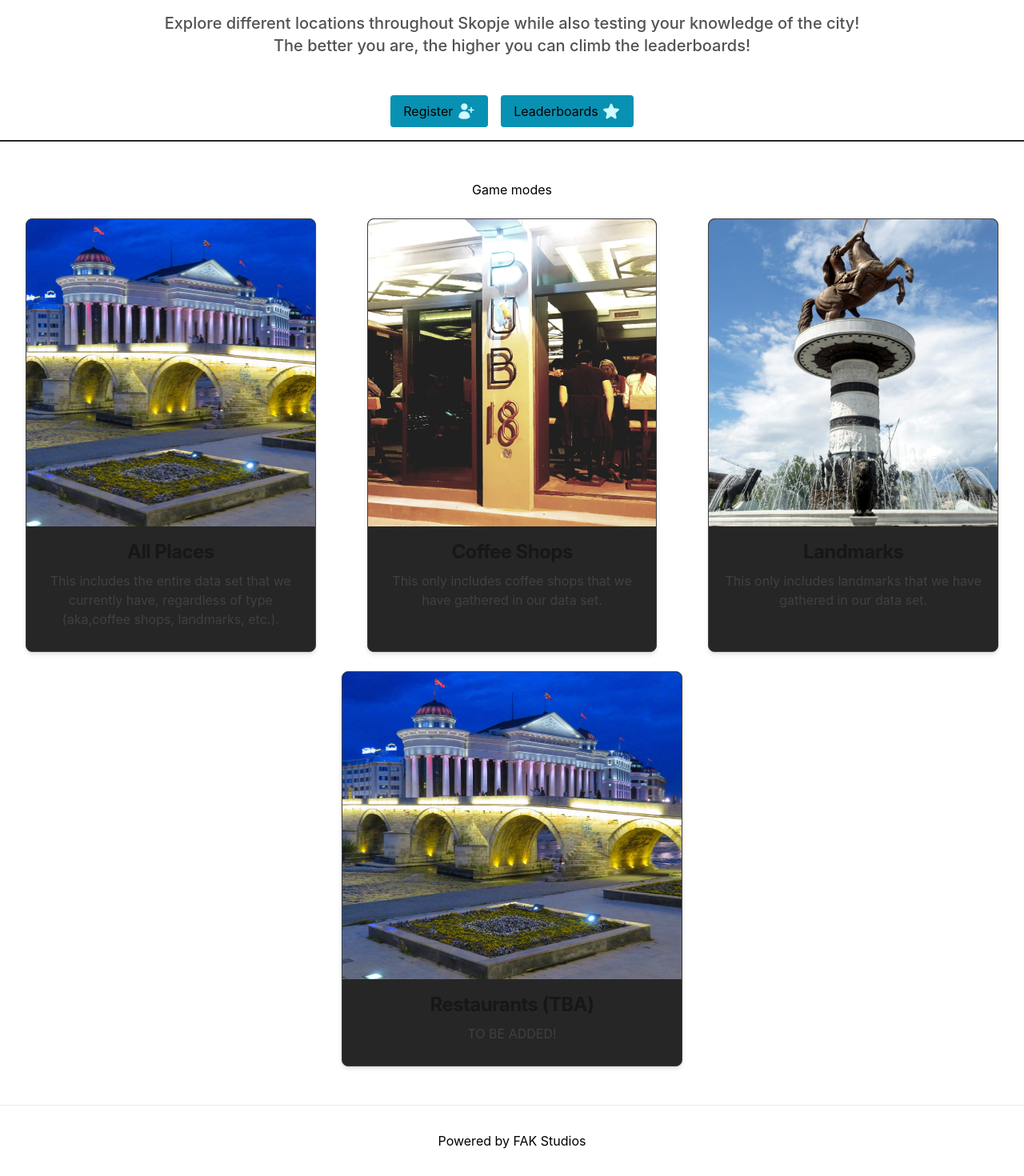
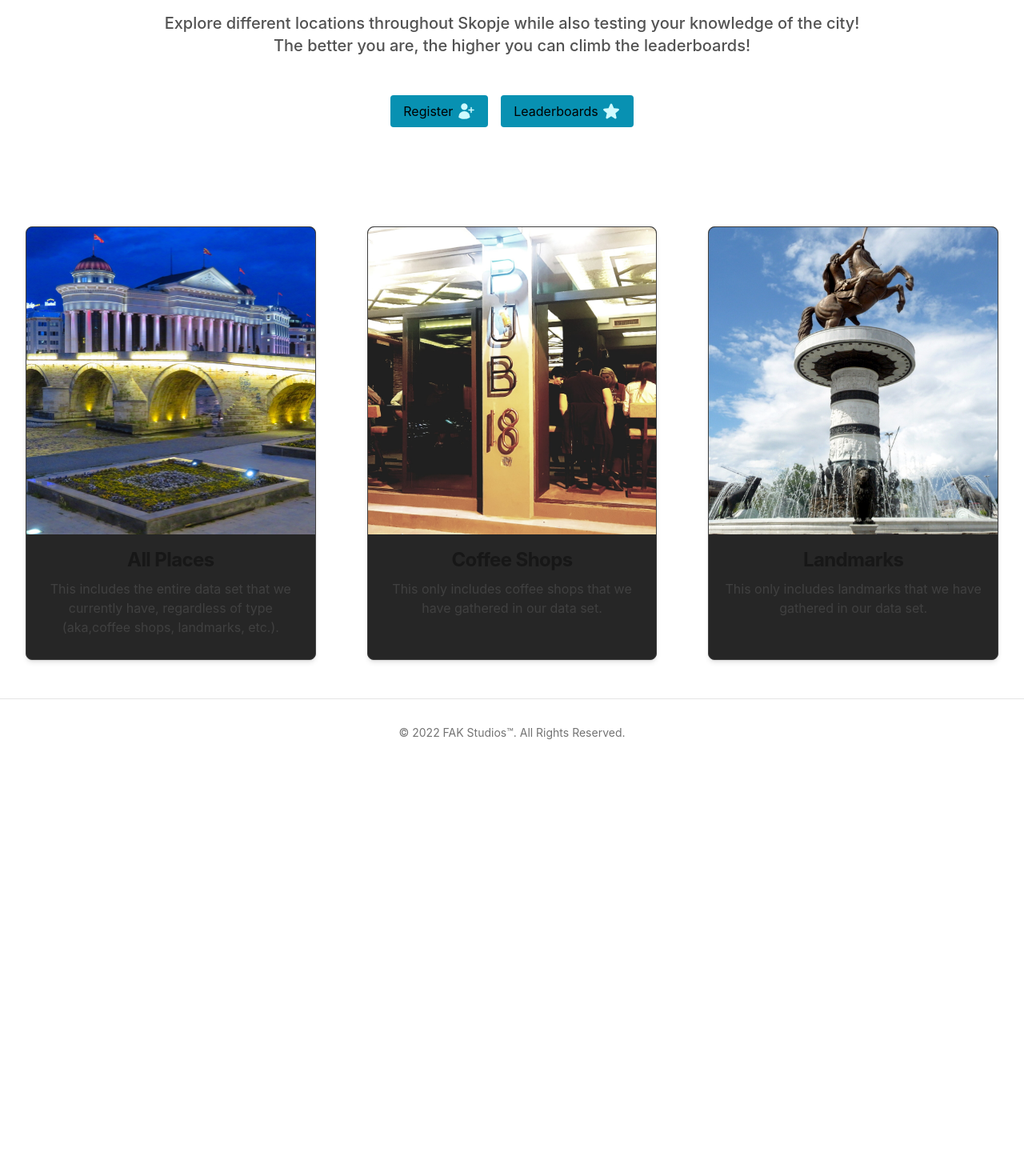
Before and after one commit to KixerRealm/DAS, a Next.js app: page / in a window 1280 px wide. Shown: the part 201-1671 px from the top of the page at 80% size. After the commit the page ends 1127 px from the top, so only its background shows below. Built offline with nearby package versions, Linux system fonts and the light colour scheme.

Commit message:
Finished up home page

```diff
--- a/components/footer.tsx
+++ b/components/footer.tsx
@@ -2,11 +2,12 @@ import styles from "../styles/Home.module.css";
 
 export default function Footer() {
     return (
-        <footer className={styles.footer}>
-            Powered by{' '}FAK Studios
-            {/*  <span className={styles.logo}>*/}
-            {/*      /!*<Image src="/vercel.svg" alt="Vercel Logo" width={72} height={16}/>*!/*/}
-            {/*</span>*/}
+        <footer>
+            <hr className={"my-6 border-neutral-200 sm:mx-auto dark:border-neutral-700 lg:my-8"}/>
+            <span className={"block text-sm text-neutral-500 sm:text-center dark:text-neutral-400"}>
+                © 2022 <a href="#" className={"hover:underline underline-offset-2"}>FAK Studios™</a>.
+                All Rights Reserved.
+            </span>
         </footer>
     );
 }
--- a/components/game-mode-card.tsx
+++ b/components/game-mode-card.tsx
@@ -11,7 +11,7 @@ export default function GameModeCard(params: GameModeCardParameters) {
         <a href={"#"}
            className={
                "basis-1/3 mx-8 flex flex-col items-center border rounded-lg shadow-md" +
-               " border-neutral-700 bg-neutral-800 hover:bg-neutral-700"
+               " border-neutral-700 bg-neutral-800 hover:bg-neutral-700 hover:shadow-xl"
            }>
             <Image className={"object-cover w-full rounded-t-lg h-96"}
                    src={params.img} alt=""
--- a/components/nav-item.tsx
+++ b/components/nav-item.tsx
@@ -18,7 +18,7 @@ export default function NavItem(params: NavItemParameters) {
                         <span className={
                             router.route != params.href ?
                                 'bg-left-bottom bg-gradient-to-r from-slate-400 to-slate-400 bg-[length:0%_2px] bg-no-repeat group-hover:bg-[length:100%_2px] transition-all duration-500 ease-out' :
-                                'underline underline-offset-2 decoration-slate-100'
+                                'underline underline-offset-4 decoration-slate-100'
                         }>
                             {params.text}
                         </span>
--- /dev/null
+++ b/pages/about.tsx
@@ -0,0 +1,7 @@
+export default function About() {
+    return (
+        <>
+            Hello
+        </>
+    )
+}
--- a/pages/index.tsx
+++ b/pages/index.tsx
@@ -20,13 +20,6 @@ export default function Home() {
                 title: 'Landmarks',
                 description: 'This only includes landmarks that we have gathered in our data set.',
                 img: "/thumbnails/aleksandar.jpg"
-            }
-        ],
-        [
-            {
-                title: 'Restaurants (TBA)',
-                description: 'TO BE ADDED!',
-                img: '/thumbnails/skopje.jpg'
             }
         ]
     ]
@@ -66,11 +59,12 @@ export default function Home() {
                     </button>
                 </div>
 
-                <div className={"h-0.5 bg-neutral-800"}/>
 
                 {/*Game modes choose*/}
                 <div className={"my-12"}>
-                    <h1>Game modes</h1>
+                    <h1 className={"text-3xl text-white italic font-bold text-left ml-8"}>
+                        Game modes
+                    </h1>
 
                     {gameModes.map((mode, idx) => <GameModeCardRow key={idx} cards={mode}/>)}
                 </div>
--- a/styles/Home.module.css
+++ /dev/null
@@ -1,43 +0,0 @@
-.container {
-  padding: 0 2rem;
-}
-
-.main {
-  min-height: 100vh;
-  padding: 4rem 0;
-  flex: 1;
-  display: flex;
-  flex-direction: column;
-  justify-content: center;
-  align-items: center;
-}
-
-.footer {
-  display: flex;
-  flex: 1;
-  padding: 2rem 0;
-  border-top: 1px solid #eaeaea;
-  justify-content: center;
-  align-items: center;
-}
-
-
-@media (max-width: 600px) {
-  .grid {
-    width: 100%;
-    flex-direction: column;
-  }
-}
-
-@media (prefers-color-scheme: dark) {
-  .card,
-  .footer {
-    border-color: #222;
-  }
-  .code {
-    background: #111;
-  }
-  .logo img {
-    filter: invert(1);
-  }
-}
```
